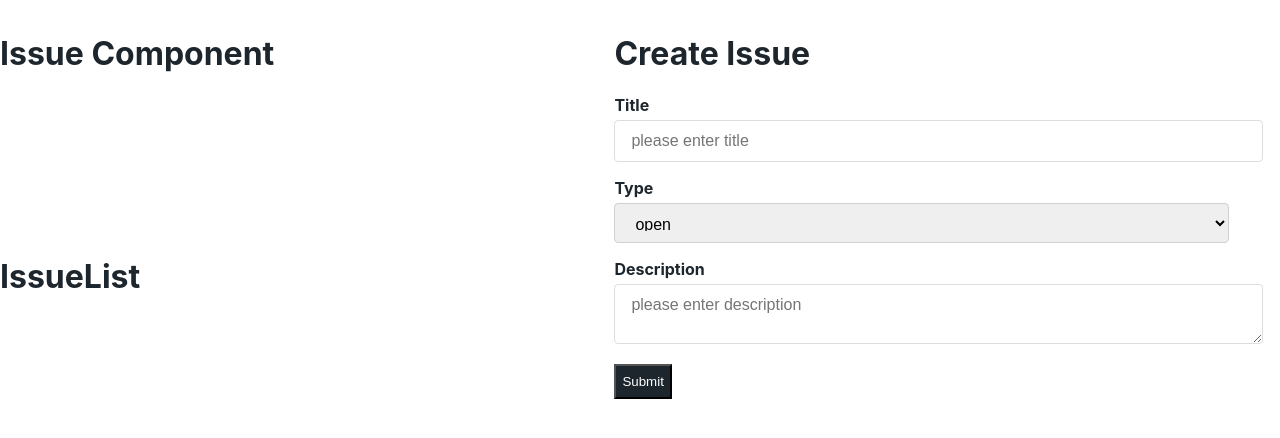
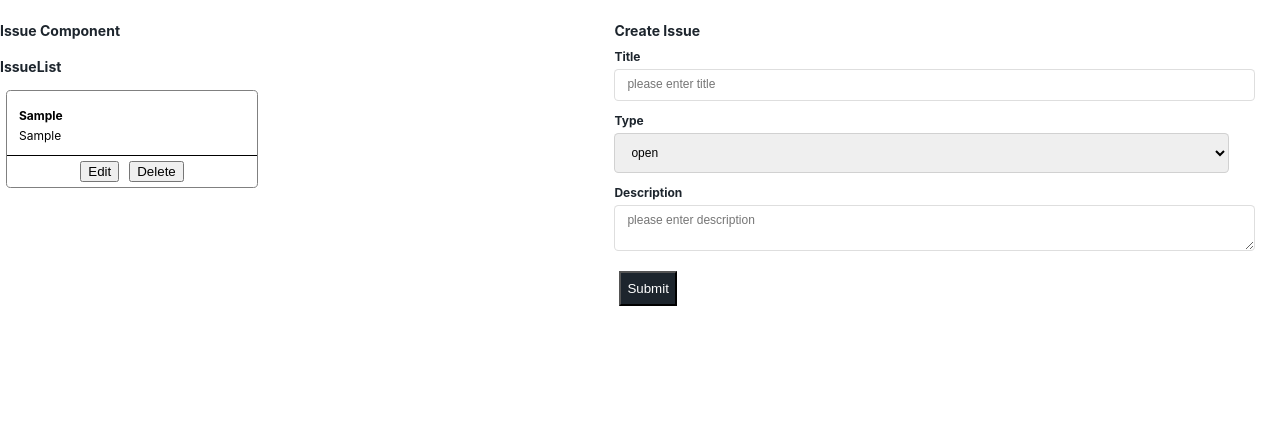
Before and after one commit to rakeshcheekatimala/react-app-issue-tracker, a React (Create React App) app: page / in a window 1280 px wide. Both pictures are taken after typing "Sample", "Sample" into the empty fields and a click on the button "Submit". Shown: the top 438 px of the page. Built offline with nearby package versions, Linux system fonts and the light colour scheme.

Commit message:
:smiley: Commit for Edit, Displaying of IssueList Creation of API,reducers,actions for EditIssue, Display of issue items.

```diff
--- a/src/api/issue.js
+++ b/src/api/issue.js
@@ -1,10 +1,23 @@
-import { uniqueId } from "lodash";
+import uuidv1 from "uuid/v1";
 export const createIssue = issue => {
   console.log("saving the data to localStorage");
   let issues = localStorage.getItem("issues");
   issues = JSON.parse(localStorage.getItem("issues") || "[]");
-  issue.id = uniqueId("issue_");
+  issue.id = uuidv1();
   issues.push(issue);
   localStorage.setItem("issues", JSON.stringify(issues));
   console.log(issues);
 };
+
+export const fetchIssues = () => {
+  let issues = JSON.parse(localStorage.getItem("issues") || "[]");
+  return issues;
+};
+
+export const updateIssueList = issue => {
+  let issues = JSON.parse(localStorage.getItem("issues") || "[]");
+  let index = issues.findIndex(item => item.id === issue.id);
+  issues[index] = issue;
+  localStorage.setItem("issues", JSON.stringify(issues));
+  return issues;
+};
--- a/src/components/Issue/index.js
+++ b/src/components/Issue/index.js
@@ -1,20 +1,39 @@
 import React, { PureComponent } from "react";
 import { connect } from "react-redux";
-import { saveIssue } from "../../store/actions/issue";
+import { saveIssue, getIssues, updateIssue } from "../../store/actions/issue";
 import "./styles.css";
 import { issueTypes } from "./issueTypes";
 
 class Issue extends PureComponent {
-  state = {
-    data: {
-      title: this.props.issue.title,
-      description: this.props.issue.description,
-      type: this.props.issue.type,
-      id: this.props.issue.id
-    },
-    loading: false,
-    errors: {}
+  constructor(props) {
+    super(props);
+    this.state = {
+      data: {
+        title: this.props.issue ? this.props.issue.title : "",
+        description: this.props.issue ? this.props.issue.description : "",
+        type: this.props.issue ? this.props.issue.type : issueTypes[0],
+        id: this.props.issue ? this.props.issue.id : ""
+      },
+      loading: false,
+      errors: {}
+    };
+
+    console.log(this.props);
+    // -> { icon: 'home', … }
+  }
+
+  componentWillReceiveProps = nextProps => {
+    console.log("inside next props cylce", nextProps.issue);
+    this.setState({
+      data: {
+        id: nextProps.issue.id,
+        description: nextProps.issue.description,
+        type: nextProps.issue.type,
+        title: nextProps.issue.title
+      }
+    });
   };
+
   onChange = e => {
     this.setState({
       data: {
@@ -27,12 +46,18 @@ class Issue extends PureComponent {
   onSubmit = e => {
     const issueObj = this.state.data;
     e.preventDefault();
+    const { update, save, refreshList } = this.props;
     const errors = this.validate(issueObj);
     if (Object.keys(errors).length === 0) {
       this.setState({
         loading: true
       });
-      this.props.save(issueObj);
+      if (issueObj.id) {
+        update(issueObj);
+      } else {
+        save(issueObj);
+      }
+      refreshList();
       this.clearForm();
     }
   };
@@ -61,13 +86,13 @@ class Issue extends PureComponent {
 
   render() {
     const { errors, data } = this.state;
-
+    console.log("the id", this.props.issue.id);
     return (
       <div>
-        <h1> Create Issue </h1>
+        <h1> {data.id ? "Edit Issue" : "Create Issue"} </h1>
         <form className="form-container" onSubmit={this.onSubmit}>
           <div className="form-el-margin">
-            <label htmlFor="title"> Title</label>
+            <label htmlFor="title">Title</label>
             <input
               placeholder="please enter title"
               id="title"
@@ -131,7 +156,9 @@ function mapStateToProps(state) {
 }
 function mapDispatchToProps(dispatch) {
   return {
-    save: issue => saveIssue(dispatch, issue)
+    save: issue => saveIssue(dispatch, issue),
+    refreshList: () => getIssues(dispatch),
+    update: issue => updateIssue(dispatch, issue)
   };
 }
 
--- a/src/components/IssueChart/index.js
+++ b/src/components/IssueChart/index.js
@@ -2,7 +2,7 @@ import React from "react";
 import "./styles.css";
 
 const IssueChart = () => (
-  <div className="chart-container">
+  <div>
     <h1> Issue Component </h1>
   </div>
 );
--- a/src/components/IssueList/index.js
+++ b/src/components/IssueList/index.js
@@ -1,9 +1,69 @@
-import React from "react";
+import React, { PureComponent } from "react";
+import { connect } from "react-redux";
+import { getIssues, setIssue } from "../../store/actions/issue";
+import { findIssueById } from "../../utils";
+import "./styles.css";
 
-const IssueList = () => (
-  <div className="list-container">
-    <h1> IssueList </h1>
-  </div>
-);
+class IssueList extends PureComponent {
+  componentDidMount() {
+    this.props.loadIssues();
+  }
+  renderEmptyMessage = () => {
+    return <div> No Issues Created Yet</div>;
+  };
+  onEdit = id => {
+    console.log("Id is:" + id);
+    const { issues, editIssue } = this.props;
+    const issue = findIssueById(issues, id);
+    editIssue(issue);
+  };
 
-export default IssueList;
+  renderCards = issues => {
+    return issues.map(issue => {
+      return (
+        <div className="card" key={issue.id}>
+          <div className="content">
+            <div className="header">{issue.title}</div>
+            <div>{issue.description}</div>
+          </div>
+
+          <div className="action-group">
+            <button onClick={() => this.onEdit(issue.id)}>Edit</button>
+            <button>Delete</button>
+          </div>
+        </div>
+      );
+    });
+  };
+  render() {
+    const { issues } = this.props;
+    console.log(issues);
+    return (
+      <div className="issue-list-container">
+        <h1>IssueList </h1>
+        <div className="cards">
+          {issues.length === 0
+            ? this.renderEmptyMessage()
+            : this.renderCards(issues)}
+        </div>
+      </div>
+    );
+  }
+}
+
+function mapStateToProps(state) {
+  console.log("inside map state", state.issue);
+  return {
+    issues: state.issue.issues
+  };
+}
+function mapDispatchToProps(dispatch) {
+  return {
+    loadIssues: () => getIssues(dispatch),
+    editIssue: issue => setIssue(dispatch, issue)
+  };
+}
+export default connect(
+  mapStateToProps,
+  mapDispatchToProps
+)(IssueList);
--- a/src/components/IssueList/styles.css
+++ b/src/components/IssueList/styles.css
@@ -1,3 +1,33 @@
-.list-container {
-  height: 50%;
+.cards {
+  display: flex;
+  flex-wrap: wrap;
 }
+.card {
+  width: 250px;
+  margin: 0.5em 0.5em;
+  flex-direction: column;
+  border-radius: 0.28571429rem;
+  border: 1px solid grey;
+}
+.content {
+  padding: 1em 1em;
+  border-bottom: 1px solid black;
+}
+
+.action-group {
+  display: flex;
+  justify-content: center;
+}
+
+button {
+  margin: 5px;
+}
+
+.issue-list-container {
+  overflow: scroll;
+}
+
+.header {
+  font-weight: 700;
+  margin: 5px 0px;
+}
--- a/src/index.css
+++ b/src/index.css
@@ -12,3 +12,9 @@ code {
   font-family: source-code-pro, Menlo, Monaco, Consolas, "Courier New",
     monospace;
 }
+body {
+  font-size: 12px;
+}
+h1 {
+  font-size: 14px;
+}
--- a/src/store/actionTypes.js
+++ b/src/store/actionTypes.js
@@ -1,2 +1,4 @@
 export const SAVE_ISSUE = "SAVE_ISSUE";
 export const EDIT_ISSUE = "EDIT_ISSUE";
+export const PUSH_ISSUES = "PUSH_ISSUES";
+export const SET_ISSUE = "SET_ISSUE";
--- a/src/store/actions/issue.js
+++ b/src/store/actions/issue.js
@@ -1,12 +1,34 @@
-import { SAVE_ISSUE } from "../actionTypes";
-import { createIssue } from "../../api/issue";
+import { SAVE_ISSUE, PUSH_ISSUES, SET_ISSUE } from "../actionTypes";
+import { createIssue, fetchIssues, updateIssueList } from "../../api/issue";
 
 const saveSuccess = issue => ({
   type: SAVE_ISSUE,
   payload: issue
 });
 
+const pushIssues = issues => ({
+  type: PUSH_ISSUES,
+  payload: issues
+});
+
 export const saveIssue = (dispatch, issue) => {
   createIssue(issue);
   dispatch(saveSuccess(issue));
 };
+
+export const getIssues = dispatch => {
+  let issues = fetchIssues();
+  dispatch(pushIssues(issues));
+};
+
+export const setIssue = (dispatch, issue) => {
+  dispatch({
+    type: SET_ISSUE,
+    payload: issue
+  });
+};
+
+export const updateIssue = (dispatch, issue) => {
+  let issues = updateIssueList(issue);
+  dispatch(pushIssues(issues));
+};
--- a/src/store/reducers/context.js
+++ b/src/store/reducers/context.js
@@ -5,6 +5,5 @@ export const initialState = {
     title: "",
     type: "open",
     id: ""
-  },
-  isEdit: false
+  }
 };
--- a/src/store/reducers/issue.js
+++ b/src/store/reducers/issue.js
@@ -1,4 +1,4 @@
-import { SAVE_ISSUE, EDIT_ISSUE } from "../actionTypes";
+import { SAVE_ISSUE, EDIT_ISSUE, PUSH_ISSUES, SET_ISSUE } from "../actionTypes";
 import { initialState } from "./context";
 
 const issueReducer = (state = initialState, action) => {
@@ -11,7 +11,15 @@ const issueReducer = (state = initialState, action) => {
       console.log("editIssue reducer");
       return state;
     }
-
+    case PUSH_ISSUES: {
+      return { ...state, issues: action.payload };
+    }
+    case SET_ISSUE: {
+      return {
+        ...state,
+        issue: action.payload
+      };
+    }
     default:
       return state;
   }
--- /dev/null
+++ b/src/utils/index.js
@@ -0,0 +1,6 @@
+export const findIssueById = (issues, id) => {
+  if (issues.length > 0) {
+    return issues.find(issue => issue.id === id);
+  }
+  return null;
+};
```
